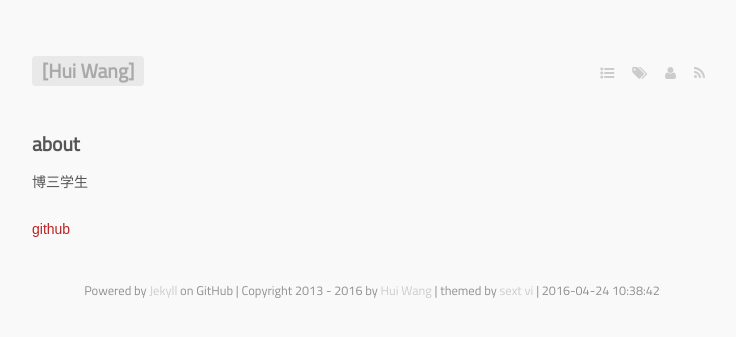
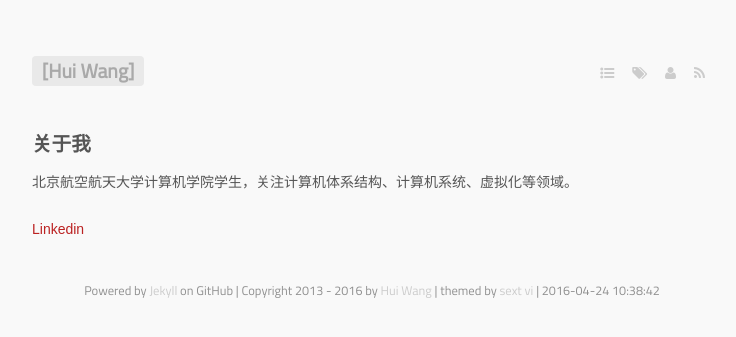
Before and after one commit to thinkwh/cn, a Jekyll site: the page built from about.markdown, in a window 1280 px wide. Shown: the top 337 px of the page, without its empty margins (268-1004 px from the left). Built offline with Jekyll 4.4.1, drawn with Linux system fonts in a browser that asks for light colours; some web fonts are replaced; Markdown is read by kramdown in place of the engine named in the settings.

Commit message:
修改关于我

```diff
--- a/about.markdown
+++ b/about.markdown
@@ -1,8 +1,8 @@
 ---
-title: about
+title: 关于我
 layout: page
 ---
 
-博三学生
+北京航空航天大学计算机学院学生，关注计算机体系结构、计算机系统、虚拟化等领域。
 
-[github](https://github.com/thinkwh)
+[Linkedin](http://www.linkedin.com/in/thinkwh)
```
Also changed, not shown: README.md, 1 other file.
